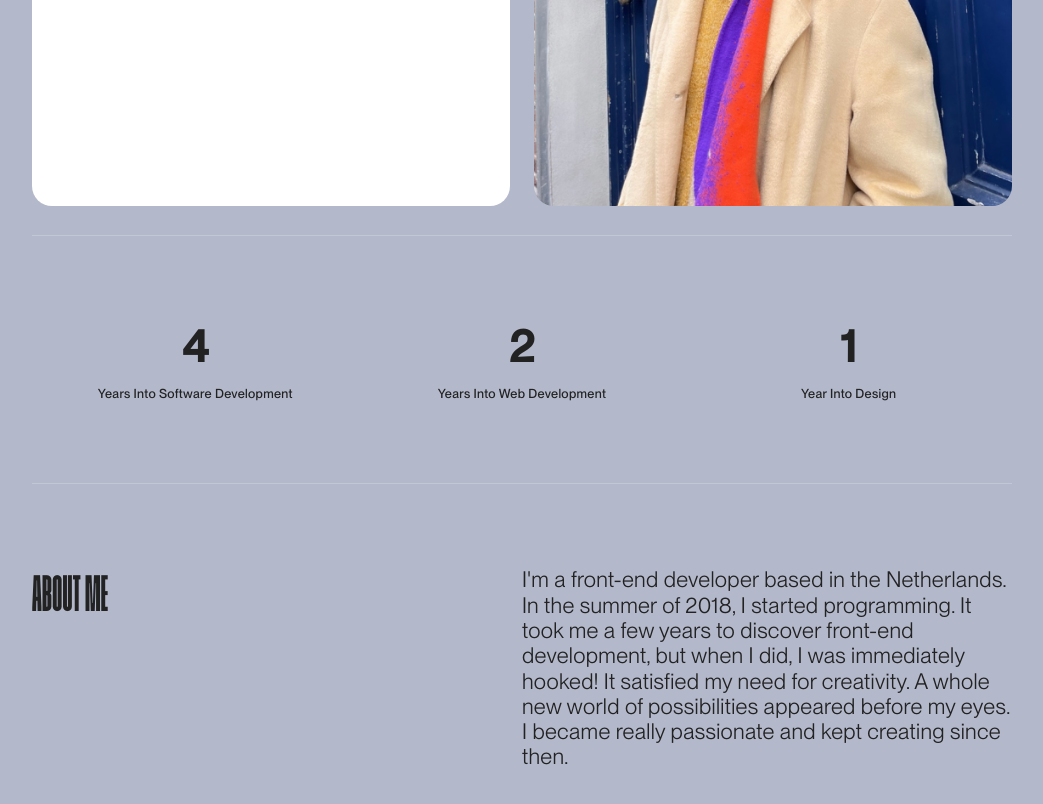
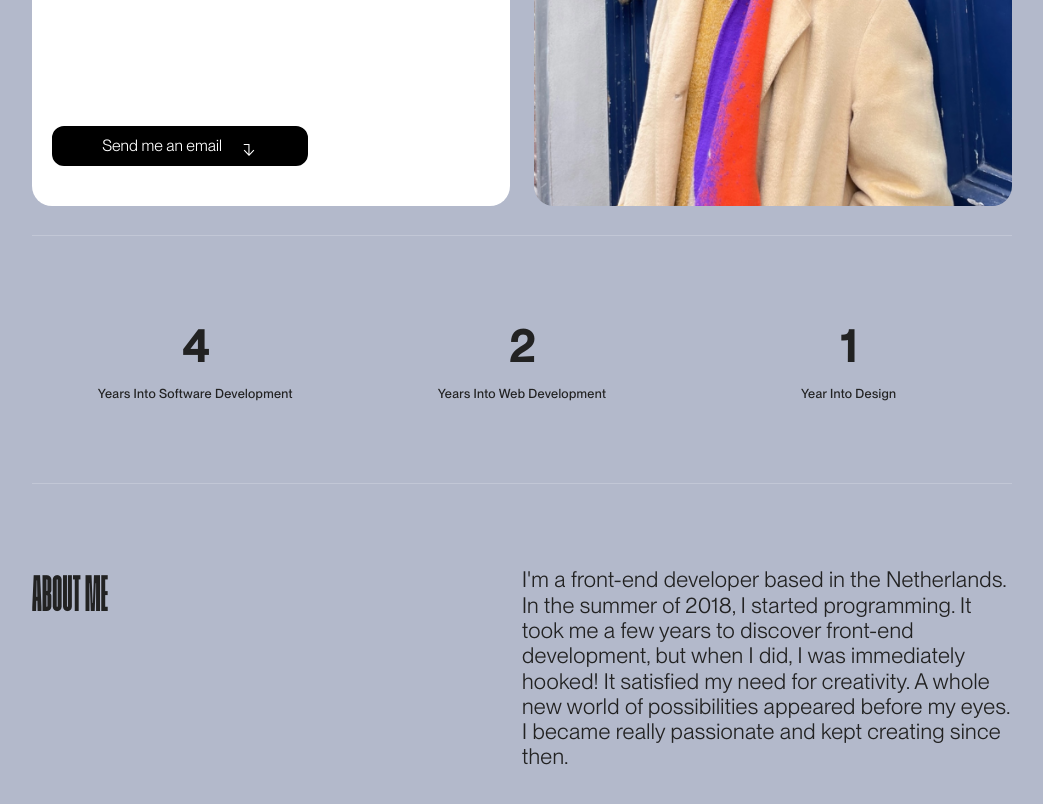
Before and after one commit to KayleeHgndrp/kayleehoogendorp.com, a React (Create React App) app: page / in a window 1280 px wide. Shown: the part 1160-1964 px from the top of the page, without its empty margins (118-1161 px from the left). Built offline with nearby package versions, Linux system fonts and the light colour scheme.

Commit message:
Update HeroSection.js

```diff
--- a/src/sections/HeroSection.js
+++ b/src/sections/HeroSection.js
@@ -5,7 +5,7 @@ import React, { useEffect } from 'react'
 import styled from 'styled-components'
 
 /* -------------------------- Internal Dependencies ------------------------- */
-import Line from '../components/Line.js'
+import {Line, ButtonLink} from '../components'
 
 /* -------------------------- Internal Image Dependencies ------------------------- */
 import ProfilePic from '../assets/img/me.jpg'
@@ -104,6 +104,10 @@ const IntroContainer= styled.div`
     }
 `
 
+const ButtonContainer = styled.div`
+  width: 16em;
+`
+
 const ProfilePicture = styled.div`
     border-radius: var(--border-rad);
     min-height: 70vh;
@@ -163,6 +167,7 @@ const HeroSection = () => {
                         with an unique layout, interactions and great typography.
                     </p>
                 </div>
+                <ButtonContainer><ButtonLink  col={"white"} bg={"black"} name={"Send me an email"} href="mailto:kphoogendorp@gmail.com?subject=Let's work together!"></ButtonLink></ButtonContainer>
               </IntroContainer>
               <ProfilePicture  profilePic={ProfilePic} alt="A photo of the person this website belongs to. In the picture. In the photo, a person with a blue-orange scarf stands in front of a blue door. The person looks into the camera."></ProfilePicture>
             </GridContainerIntro>
```
